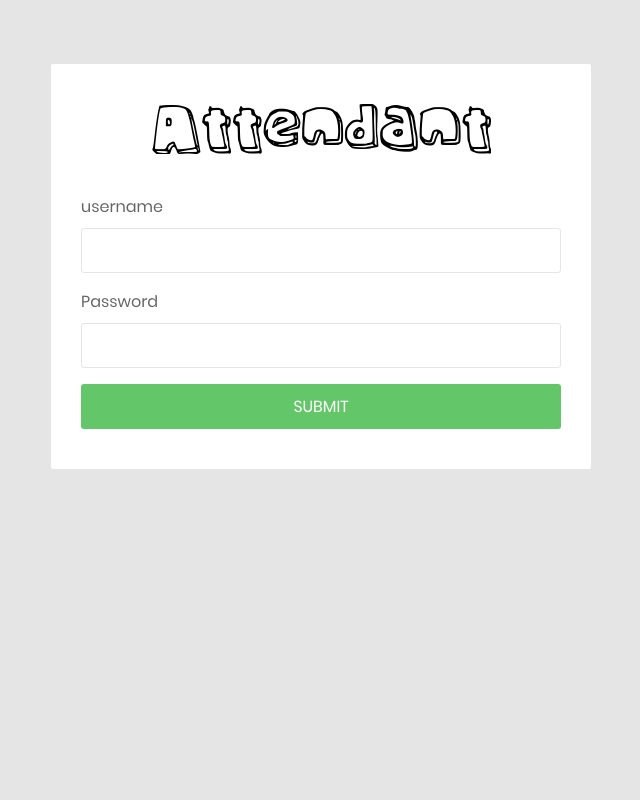
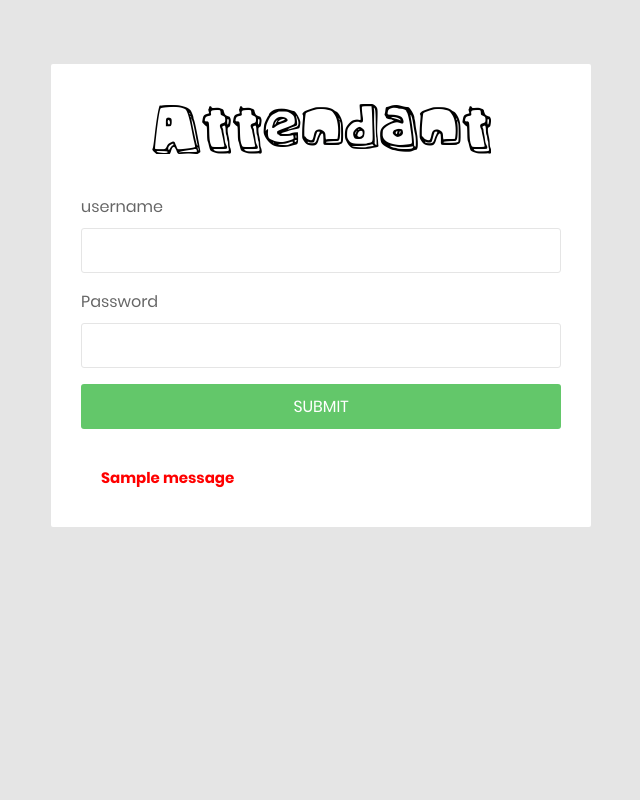
Before and after one commit to Dk-09/Attendant, a Flask app: page /login in a window 1280 px wide. Shown: the whole page, without its empty margins (319-959 px from the left). Run offline with Flask 2, Linux system fonts and the light colour scheme; tables that the repository leaves empty hold one stand-in row (values such as "Sample post"); one stand-in notice (Sample message) is shown; some libraries are stand-ins or nearby versions.

Commit message:
fixed login page error not showing

```diff
--- a/main/templates/login/index.html
+++ b/main/templates/login/index.html
@@ -71,6 +71,14 @@
 
                             </form>
                         </div>
+
+                        {% with messages = get_flashed_messages(with_categories=true) %}
+			    {% if messages %}
+                                {% for category, message in messages %}
+				    <h6 style="color: red;font-size: 15px;padding: 20px;">{{ message }}</h6>
+				{% endfor %}
+			    {% endif %}
+                        {% endwith %}
                     </div>
                 </div>
             </div>
```
Also changed, not shown: main/main.db.
